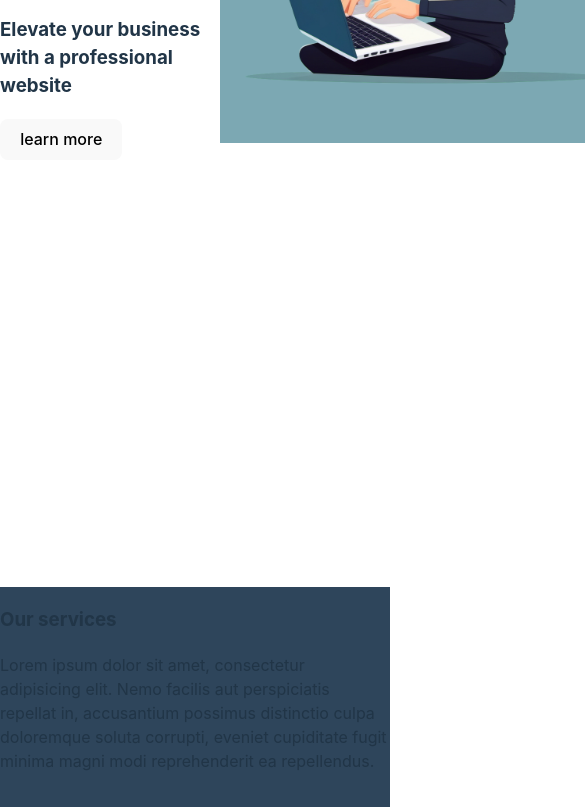
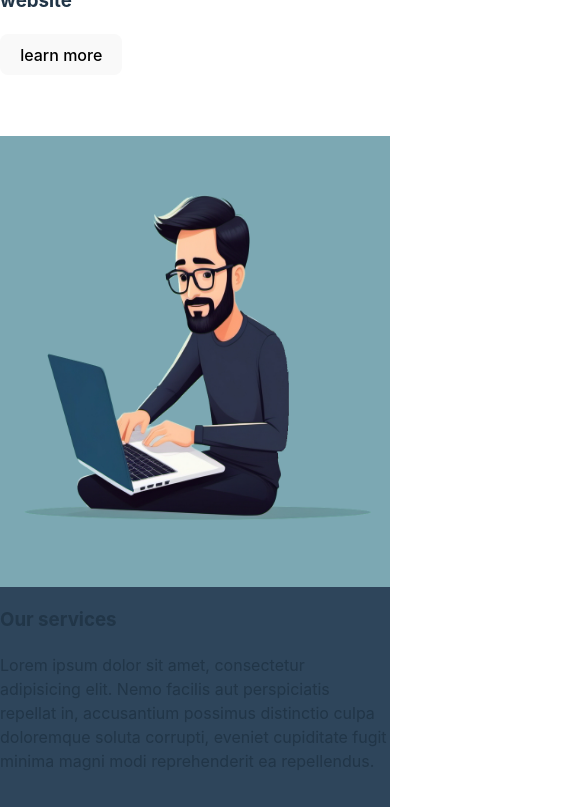
Before and after one commit to cotabas/eqwebdev, a plain HTML site: page index.html in a window 390 px wide. Shown: the part 257-1064 px from the top of the page, 585 px wide, since content can reach past the window. Drawn offline with Linux system fonts and the light colour scheme.

Commit message:
the bones are responsive

```diff
--- a/main.css
+++ b/main.css
@@ -28,7 +28,6 @@ body {
   display: flex;
   flex-direction: column;
   place-items: center;
-  min-width: 320px;
   min-height: 100vh;
 }
 
@@ -62,12 +61,15 @@ button:focus-visible {
 }
 
 section {
-  height: 100vh;
-  width: 100%;
+  min-height: 100vh;
+  height: max(100%, 100vh);
+  width: 100vw;
 }
 
 #intro {
   display: flex;
+  flex-wrap: wrap;
+  max-width: 100vw;
 }
 
 #services, #contact {
@@ -78,12 +80,11 @@ section {
   display: flex;
   justify-content: center;
   align-content: center;
-
 }
 
 .cartoonArt {
-  width: 400px;
-  height: 400px;
+  width: min(100vw, 400px);
+  height: ming(100vw, 400px);
 }
 
 .social {
@@ -98,7 +99,7 @@ form {
   font-family: Inter, system-ui, Avenir, Helvetica, Arial, sans-serif;
   display: flex;
   flex-direction: column;
-  width: clamp(45ch, 30vw, 75ch);
+  width: clamp(20ch, 75ch, 90vw);
   gap: 1rem;
 }
 
```
